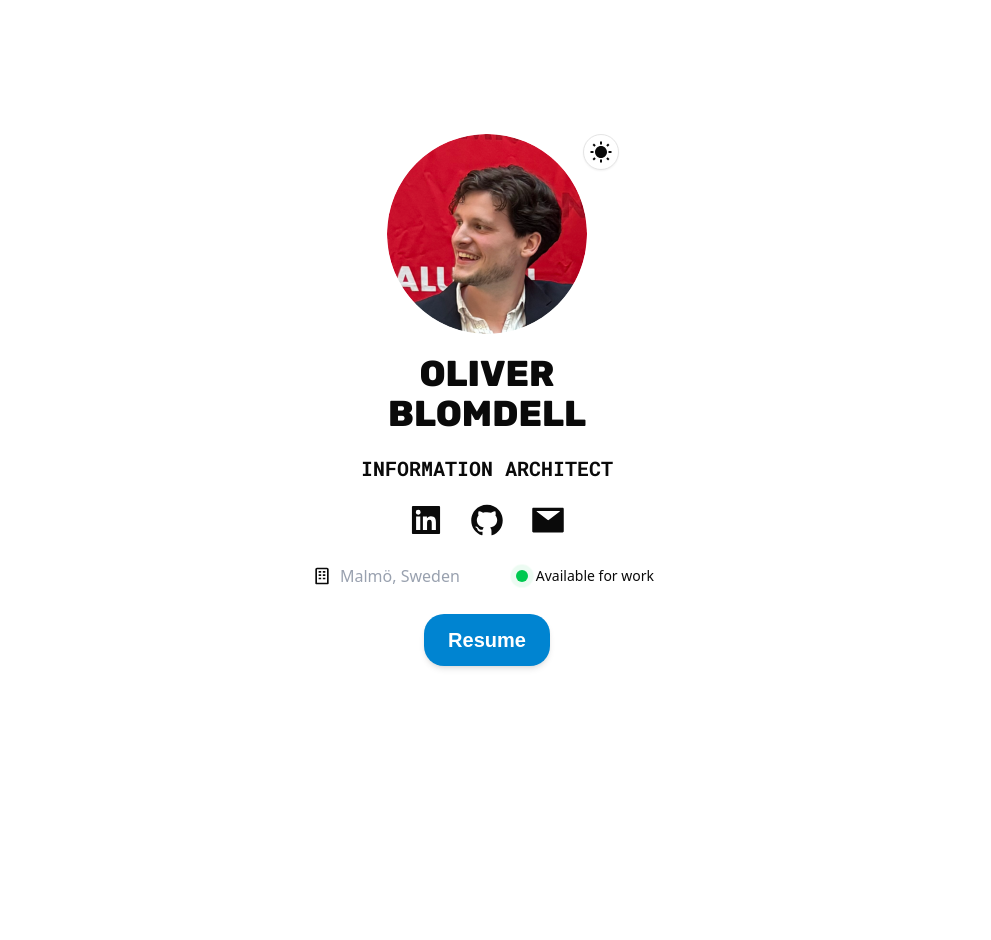
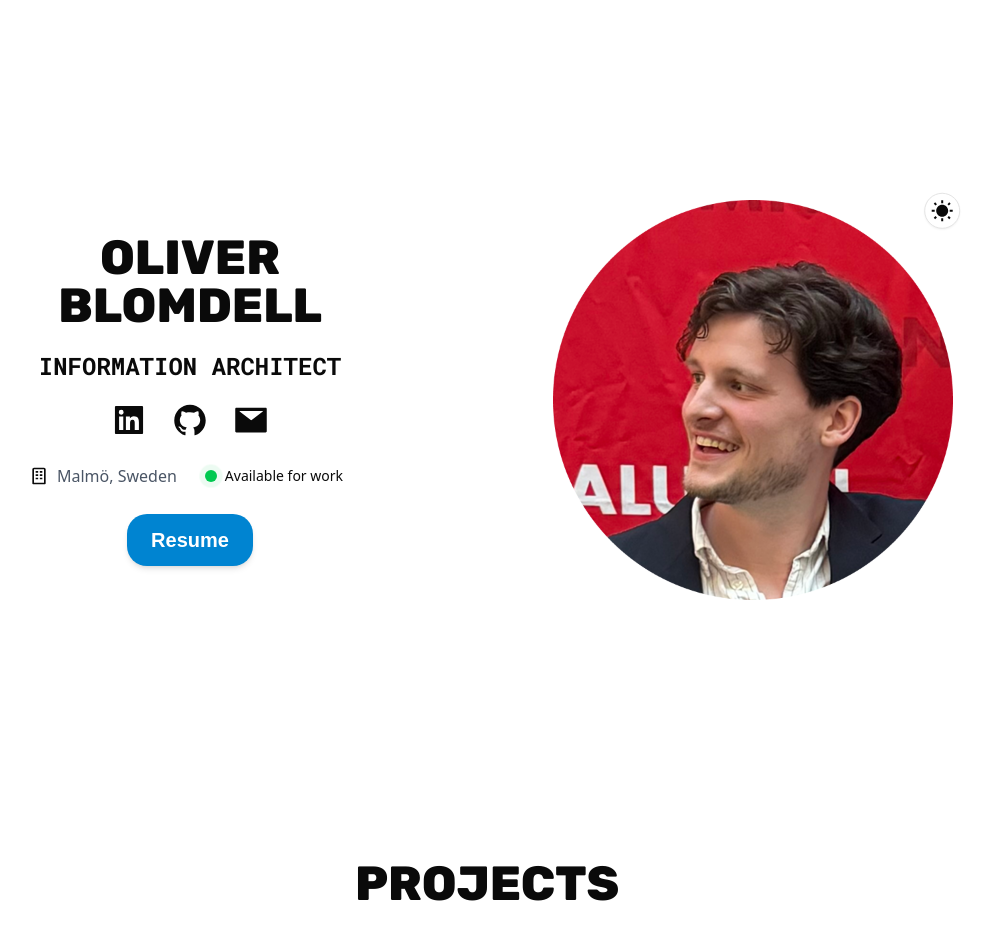
Before and after one commit to oblomdell/oliver-blomdell-website, a Next.js app in the folder my-app/: page / in a window 1280 px wide. Shown: the whole page, without its empty margins (153-1144 px from the left). Before the commit the page ends 800 px from the top, so only its background shows below. Built offline with nearby package versions, Linux system fonts and the light colour scheme.

Commit message:
Ny sektion
Började på portfölj sektionen och gjorde klart hero sektionen.

```diff
--- a/my-app/src/app/page.tsx
+++ b/my-app/src/app/page.tsx
@@ -16,12 +16,13 @@ export const metadata: Metadata = {
 
 export default function Home() {
   return (
-    <main className="dark:bg-neutral-800 transition-all duration-300">
+    <main className="flex justify-center dark:bg-neutral-800 transition-all duration-300">
+      <div className="w-full max-w-screen-xl">
         <Hero />
-{/*
-        <About />
 
-        <Portfolio /> */}
+        <Portfolio />
+        {/* <About /> */}
+      </div>
     </main>
   );
 }
--- a/my-app/src/components/About.tsx
+++ b/my-app/src/components/About.tsx
@@ -50,5 +50,5 @@ export default function About() {
             </div>
           </div>
         </section>
-    );
+    )
 }
--- a/my-app/src/components/Hero.tsx
+++ b/my-app/src/components/Hero.tsx
@@ -3,28 +3,40 @@ import ThemeToggle from "@/components/theme/ThemeToggle";
 import Image from "next/image"
 import { BiBuilding, BiChevronDown } from "react-icons/bi";
 import { Button } from "@/components/ui/button";
-import Link from "next/link";
 
 export default function Hero() {
     return (
-        <section className="h-dvh flex flex-col justify-center gap-[20px]">
-            <div className="relative mx-auto w-50 h-50">
+        <section className="h-dvh flex flex-col md:flex-row-reverse justify-center md:justify-evenly md:items-center gap-[20px] mb-[60px]">
+
+            {/* <nav className="py-10 sm:mb-12 space-x-2 flex justify-between dark:text-white items-center">
+                <h1 className="text-xl font-rubik uppercase font-extrabold">Oliver Blomdell</h1>
+                <ul className="flex items-center">
+                    <li>
+                        <ThemeToggle />
+                    </li>
+                    <li>
+                        <a className="bg-gradient-to-r from-cyan-500 to-teal-500 text-white px-4 py-2 rounded-md ml-4 md:ml-8" href="#">Resume</a>
+                    </li>
+                </ul>
+            </nav> */}
+
+            <div className="relative mx-auto md:mx-0 w-[200px] h-[200px] md:w-[350px] md:h-[350px] xl:w-[400px] xl:h-[400px]">
                 <Image
                     src="/images/profilepic.png"
-                    layout="fill"
-                    objectFit="cover"
                     alt="Picture of Oliver Blomdell"
-                    className="rounded-full"
+                    fill
+                    sizes="(min-width: 768px) 350px, 200px"
+                    priority
                 />
-                <div className="absolute -right-8">
+
+                <div className="absolute top-0 right-0 translate-x-[100%] md:translate-x-[20%] -translate-y-[20%]">
                     <ThemeToggle />
                 </div>
             </div>
 
-
             <div className="text-center flex flex-col gap-[20px] items-center">
-                <h2 className="font-rubik font-extrabold uppercase text-4xl">Oliver<br />Blomdell</h2>
-                <h3 className="font-roboto-mono font-bold uppercase text-xl">Information Architect</h3>
+                <h1 className="font-rubik font-extrabold uppercase text-[32px]/9 md:text-[40px]/12 xl:text-5xl">Oliver<br />Blomdell</h1>
+                <h2 className="font-roboto-mono font-bold uppercase text-xl md:text-2xl">Information Architect</h2>
                 <div className="text-4xl flex justify-center gap-[25px]">
                     <a
                         href="https://www.linkedin.com/in/oliverblomdell/"
@@ -53,10 +65,10 @@ export default function Hero() {
                         <AiFillMail /></a>
                 </div>
                 {/* <p className="font-roboto-mono max-w-[24ch]">With a passion for developing modern React web apps for commercial businesses.</p> */}
-                     <div className="flex sm:flex-row sm:items-center flex-col-reverse items-start gap-3 sm:gap-10">
+                <div className="flex sm:flex-row sm:items-center flex-col-reverse items-start gap-3">
                     <div className="flex items-center gap-2 pl-2">
                         <BiBuilding className="w-5 h-5" />
-                             <h3 className="text-gray-400">Malmö, Sweden</h3>
+                        <h3 className="text-gray-600 dark:text-gray-400">Malmö, Sweden</h3>
                     </div>
 
                     <Button variant="ghost" className="hover:bg-black/50 duration-300 hover:text-white rounded-full">
@@ -70,76 +82,10 @@ export default function Hero() {
                 <a className="bg-sky-600 dark:bg-white  text-white dark:text-black font-[Arial] font-bold text-xl px-6 py-3 rounded-[20px] shadow-md" href="#">Resume</a>
             </div>
 
+            {/* <div className="absolute bottom-6 left-1/2 -translate-x-1/2 animate-bounce text-gray-600 dark:text-gray-300">
+                <BiChevronDown size={32} />
+            </div> */}
+
         </section>
-
-        //     <nav className="py-10 sm:mb-12 space-x-2 flex justify-between dark:text-white items-center">
-        //         <h1 className="text-xl font-rubik uppercase font-extrabold">Oliver Blomdell</h1>
-        //         <ul className="flex items-center">
-        //             <li>
-        //                 <ThemeToggle />
-        //             </li>
-        //             <li>
-        //                 <a className="bg-gradient-to-r from-cyan-500 to-teal-500 text-white px-4 py-2 rounded-md ml-4 md:ml-8" href="#">Resume</a>
-        //             </li>
-        //         </ul>
-        //     </nav>
-
-        //     <div className="relative mx-auto w-50 h-50">
-        //         <Image src="/images/profilepic.png" layout="fill" objectFit="cover" alt="Profile picture" />
-        //     </div>
-        //     <div className="text-center pt-10">
-        //         <h2 className="font-rubik font-extrabold text-4xl md:text-6xl">Oliver<br />Blomdell</h2>
-        //         <h3 className="font-roboto-mono uppercase font-bold text-xl py-2 md:text-3xl">Information Architect</h3>
-        //         {/* <p className="text-pretty tracking-tight py-5 text-gray-800 dark:text-gray-200 md:text-xl max-w-lg mx-auto">Lorem ipsum dolor sit amet consectetur adipisicing elit. Eligendi sequi pariatur vitae cum laboriosam illum atque rem numquam.</p> */}
-        //         <div className="mt-5 text-5xl flex justify-center gap-16 py-3 text-gray-600 dark:text-gray-400">
-        //             <a
-        //                 href="https://www.linkedin.com/in/oliverblomdell/"
-        //                 target="_blank"
-        //                 rel="noopener noreferrer"
-        //                 aria-label="LinkedIn"
-        //                 className="transition-transform duration-200 hover:scale-110 hover:text-teal-600 dark:hover:text-teal-400"
-        //             >
-        //                 <AiFillLinkedin />
-        //             </a>
-        //             <a
-        //                 href="https://github.com/oblomdell"
-        //                 target="_blank"
-        //                 rel="noopener noreferrer"
-        //                 aria-label="GitHub"
-        //                 className="transition-transform duration-200 hover:scale-110 hover:text-teal-600 dark:hover:text-teal-400"
-        //             >
-        //                 <AiFillGithub /></a>
-        //             <a
-        //                 href="mailto:oblomdell@gmail.com"
-        //                 target="_blank"
-        //                 rel="noopener noreferrer"
-        //                 aria-label="E-Mail"
-        //                 className="transition-transform duration-200 hover:scale-110 hover:text-teal-600 dark:hover:text-teal-400"
-        //             >
-        //                 <AiFillMail /></a>
-        //         </div>
-
-        //         <div className="flex justify-center py-2">
-        //             <div className="flex sm:flex-row sm:items-center flex-col-reverse items-start gap-3 sm:gap-10">
-        //                 <div className="flex items-center gap-2 pl-2">
-        //                     <BiBuilding className="w-5 h-5" />
-        //                     <h3 className="text-gray-400">Malmö, Sweden</h3>
-        //                 </div>
-
-        //                 <Button variant="ghost" className="hover:bg-black/50 duration-300 hover:text-white rounded-full">
-        //                     <div className="relative flex text-sm gap-1 items-center justify-center h-3 w-3 rounded-full">
-        //                         <span className="animate-ping absolute inline-flex h-full w-full rounded-full bg-green-500"></span>
-        //                         <span className="inline-flex rounded-full h-3 w-3 bg-green-500"></span>
-        //                     </div>
-        //                     <p>Available for work</p>
-        //                 </Button>
-        //             </div>
-        //         </div>
-        //     </div>
-
-        // <Link href="#" className="mt-5 mx-auto w-50 border bg-black/30 border-gray-700/40 flex group items-center justify-center p-3 cursor-pointer transition-colors duration-200 ease-linear hover:bg-zinc-800/40 rounded-lg">
-        //     <span>Explore my work</span>
-        //     <BiChevronDown className="text-2xl ml-2"></BiChevronDown>
-        // </Link>
     );
 }
--- a/my-app/src/components/Portfolio.tsx
+++ b/my-app/src/components/Portfolio.tsx
@@ -1,29 +1,9 @@
 export default function Portfolio() {
-    return (
-        <section>
-          <div>
-            <h3 className="text-3xl py-1">Portfolio</h3>
-            <p className="text-base py-2 leading-8 text-gray-800 dark:text-gray-200">
-              Lorem ipsum dolor sit amet consectetur adipisicing elit. Veniam, molestias voluptatem perspiciatis iste quod tenetur incidunt?<span className="text-teal-500"> Lorem. </span>Lorem, ipsum.<span className="text-teal-500"> Lorem. </span>Lorem ipsum, dolor sit amet consectetur adipisicing elit. Nam hic eveniet perspiciatis repudiandae dolor, dignissimos accusamus!
-            </p>
-            <p className="text-base py-2 leading-8 text-gray-800 dark:text-gray-200">
-              Lorem, ipsum dolor sit amet consectetur adipisicing elit. Dolore repellendus tempora accusamus amet qui facilis fuga.
-            </p>
-          </div>
-          <div className="flex flex-col gap-10 py-10 lg:flex-row lg:flex-wrap">
-            <div className="basis-1/3 flex-1">
-              {/* Bild eller video på projekt */}
-            </div>
-            <div className="basis-1/3 flex-1">
-              {/* Bild eller video på projekt */}
-            </div>
-            <div className="basis-1/3 flex-1">
-              {/* Bild eller video på projekt */}
-            </div>
-            <div className="basis-1/3 flex-1">
-              {/* Bild eller video på projekt */}
-            </div>
-          </div>
-        </section>
-    );
+  return (
+    <section className="text-center">
+      <h1 className="font-rubik font-extrabold uppercase text-[32px]/9 md:text-[40px]/12 xl:text-5xl mb-8">Projects</h1>
+      <div>
+      </div>
+    </section>
+  );
 }
```
Lines whose indentation alone changed are shown as unchanged.
